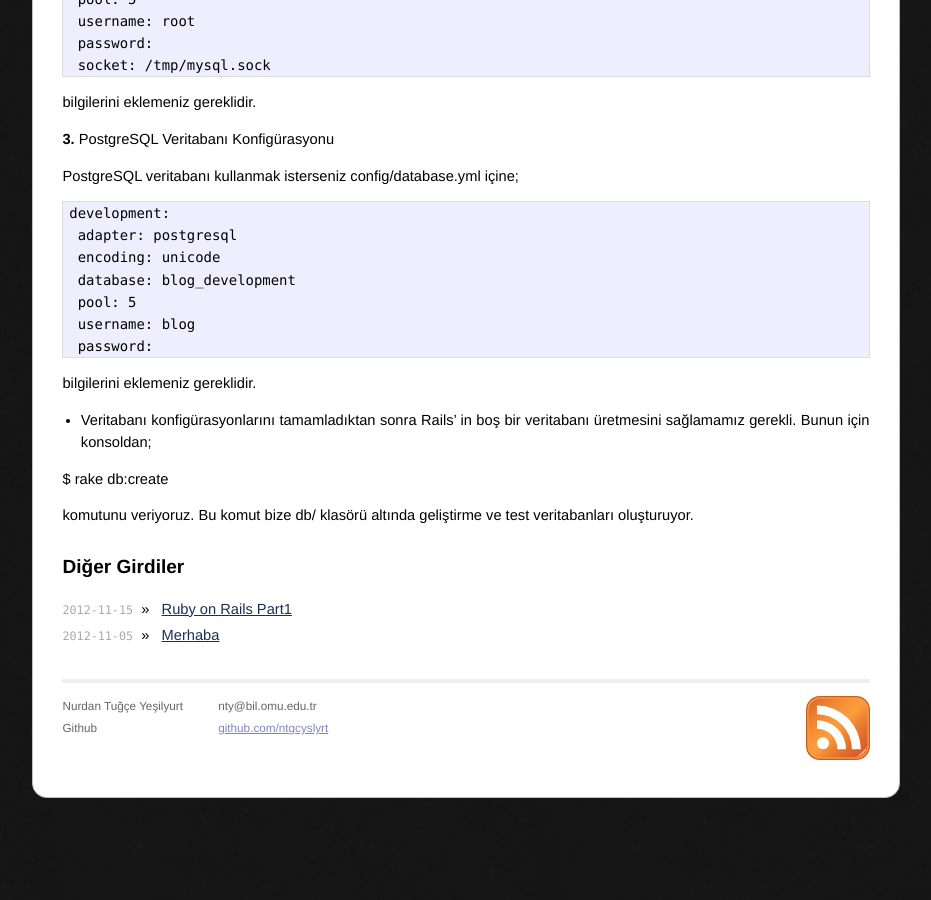
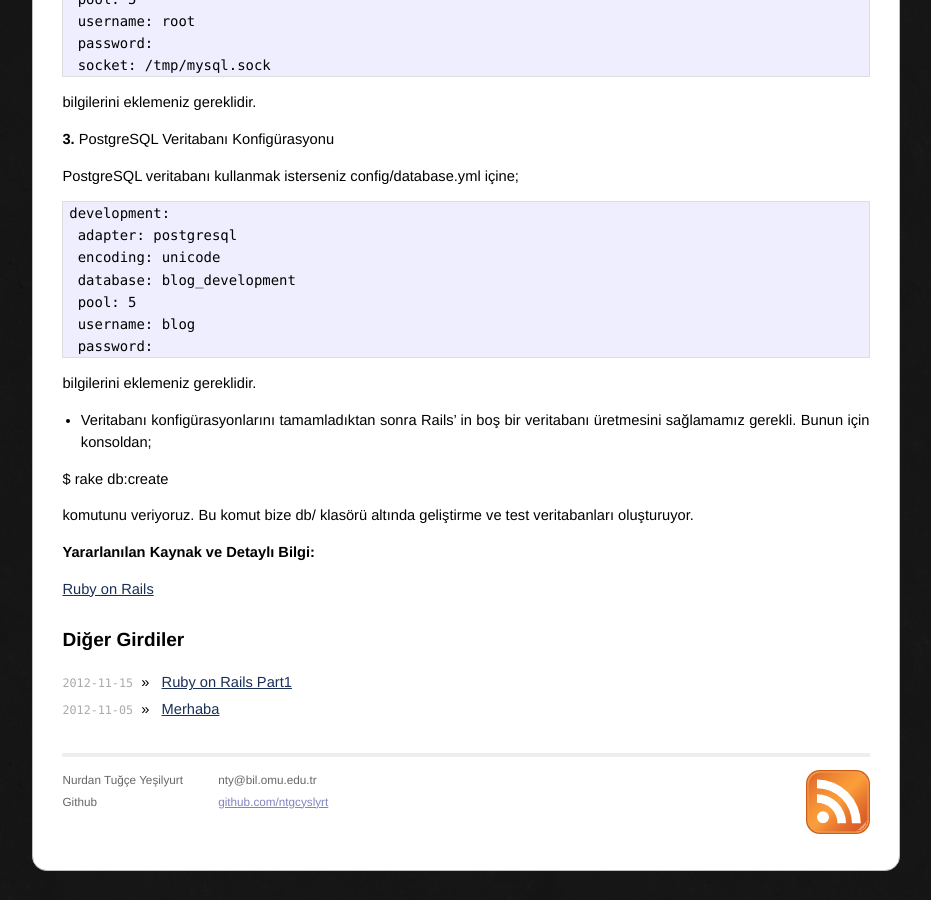
Before and after one commit to ntgcyslyrt/ntgcyslyrt.github.com, a Jekyll site: the page built from 1/_posts/2012-11-21-rails_projesi_olusturma.md, in a window 1280 px wide and 900 px high, scrolled down 2204 px. Shown: the whole window, without its empty margins (174-1105 px from the left). Built offline with Jekyll 4.4.1, drawn with Linux system fonts in a browser that asks for light colours; Markdown is read by kramdown in place of the engine named in the settings; comment, search, counter and statistics services are not loaded; before the commit the page ends 3031 px from its top, so only the background shows below that.

Commit message:
rails projesi oluşturma

```diff
--- a/1/_posts/2012-11-21-rails_projesi_olusturma.md
+++ b/1/_posts/2012-11-21-rails_projesi_olusturma.md
@@ -140,3 +140,7 @@ $ rake db:create
 
 komutunu veriyoruz. Bu komut bize db/ klasörü altında geliştirme ve test
 veritabanları oluşturuyor.
+
+**Yararlanılan Kaynak ve Detaylı Bilgi:**
+
+[Ruby on Rails](http://guides.rubyonrails.org/)
```
Also changed, not shown: 1/_posts/2012-11-15-rails.md (+2 -0 lines).
